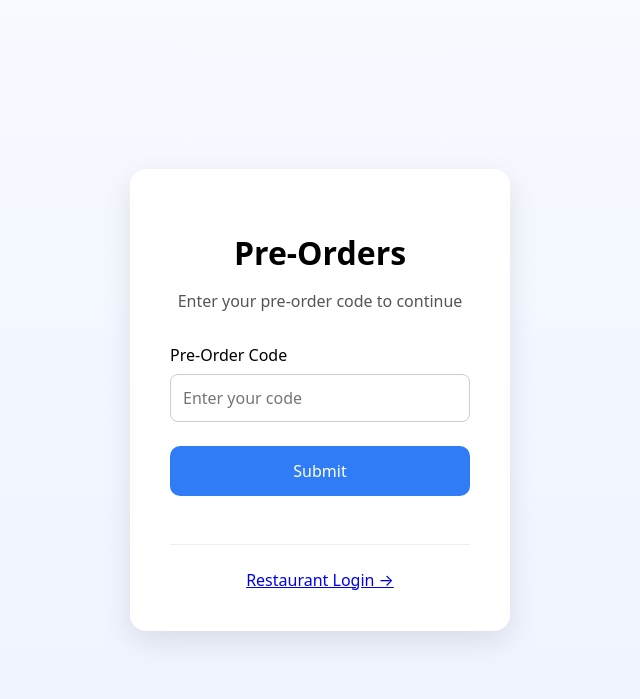
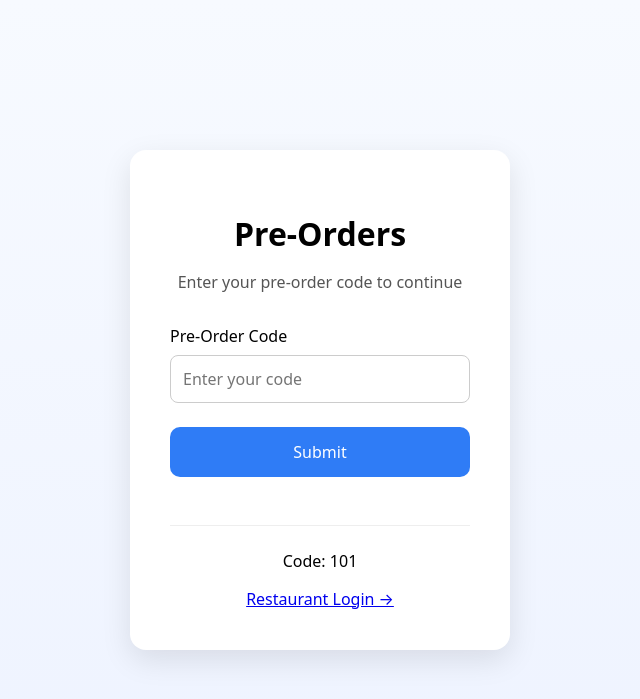
Before and after one commit to ElianaLara/PreorderApp, a Flask app: page / in a window 1280 px wide. Shown: the top 699 px of the page, without its empty margins (320-960 px from the left). Run offline with Flask 3, Linux system fonts and the light colour scheme.

Commit message:
add note

```diff
--- a/app/templates/home.html
+++ b/app/templates/home.html
@@ -42,6 +42,8 @@
 
     <div class="divider"></div>
 
+     <p>Code: 101</p>
+
     <a href="{{ url_for('main.login') }}">Restaurant Login →</a>
   </div>
 </div>
```
